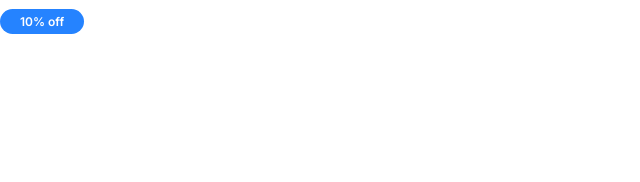
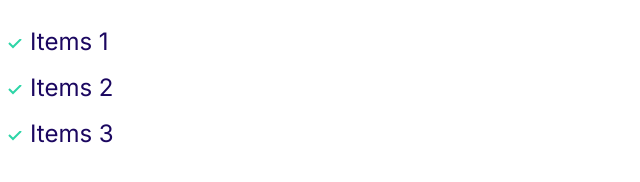
Before and after one commit to Jcvic1/moshify.com, a plain HTML site: page index.html in a window 1280 px wide. Shown: the whole page, without its empty margins (0-640 px from the left). Drawn offline with Linux system fonts and the light colour scheme.

Commit message:
Lists Components

```diff
--- a/index.html
+++ b/index.html
@@ -15,6 +15,10 @@
     <link rel="stylesheet" href="stylesheet/styles.css" />
   </head>
   <body>
-      <span class="badge badge--primary badge--small">10% off</span>
+      <ul class="list list--tick">
+          <li class="list__item">Items 1</li>
+          <li class="list__item">Items 2</li>
+          <li class="list__item">Items 3</li>
+      </ul>
   </body>
 </html>
--- a/stylesheet/styles.css
+++ b/stylesheet/styles.css
@@ -103,3 +103,28 @@ a{
     }
 
 }
+ /* Lists */
+
+ .list{
+     list-style: none;
+     padding-left: 0;
+     color: var(--color-headings);
+ }
+ .list--inline .list__item{
+     display: inline-block;
+     margin-right: 2rem;
+ }
+ .list--tick{
+     list-style-image: url(./images/tick.svg);
+     padding-left: 3rem;
+ }
+ .list--tick .list__item{
+     padding-left: .5rem;
+     margin-bottom: 1rem;
+ }
+ @media screen and (min-width: 1024px){
+    .list--tick .list__item{
+    padding-left: 0;
+}
+
+ }
```
Also changed, not shown: stylesheet/components/lists.html (added, +5 -0 lines), stylesheet/images/tick.svg (added).
